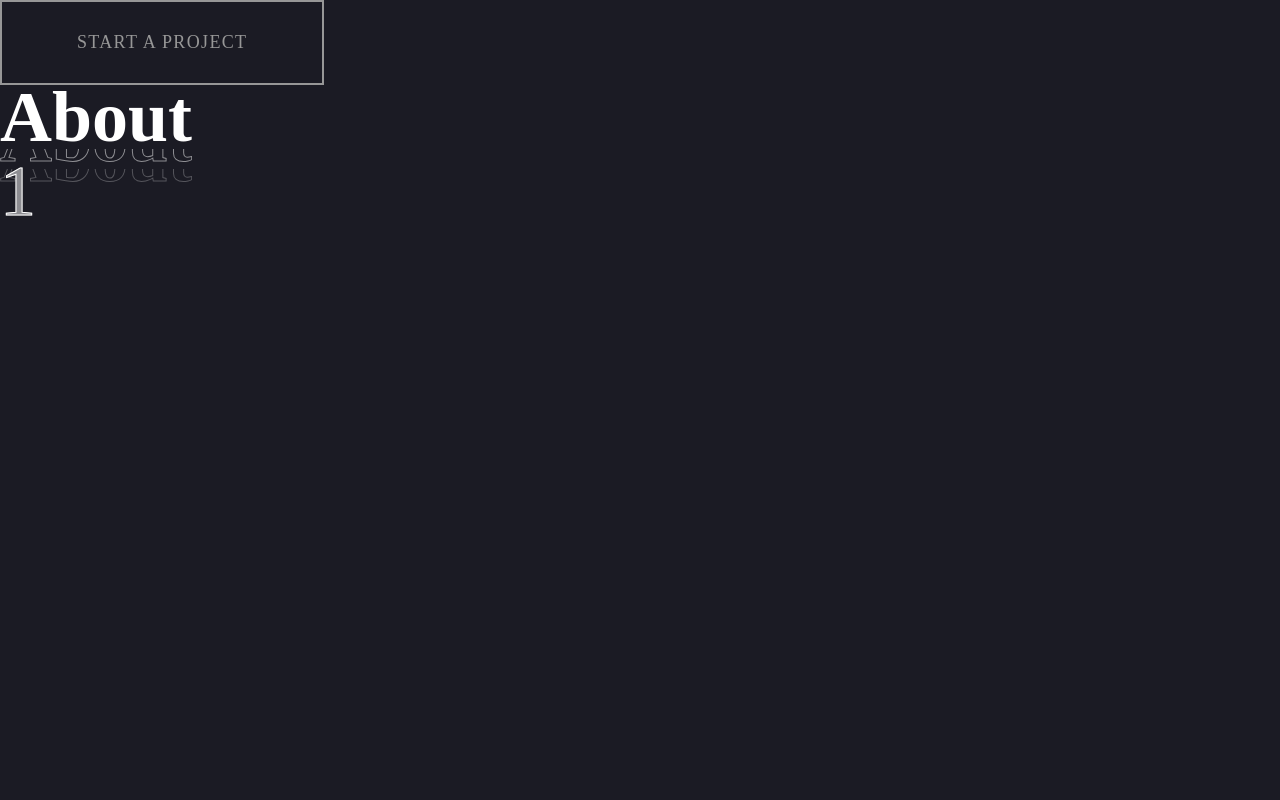
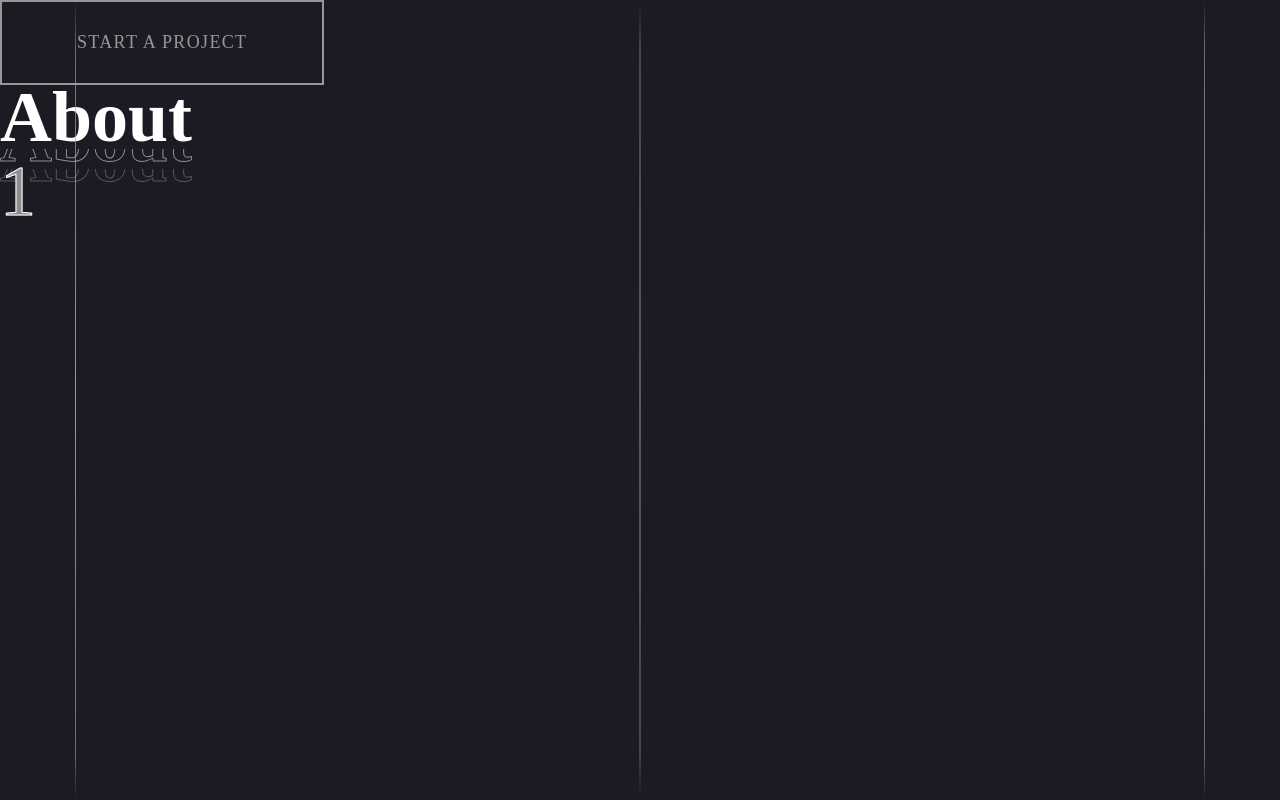
Before and after one commit to bart-krakowski/portfolio, a Gatsby site: page /components in a window 1280 px wide. Built offline with nearby package versions, Linux system fonts and the light colour scheme; Gatsby itself is replaced by a stand-in of ours.

Commit message:
feat(): Introduce grid lines component

```diff
--- /dev/null
+++ b/src/components/GridLines/GridLines.js
@@ -0,0 +1,40 @@
+import * as React from 'react'
+import styled, { css } from 'styled-components'
+
+const base = css`
+  width: 1px;
+  height: 100%;
+  background: radial-gradient(circle at 50% 50%, #979797, rgba(171, 171, 171, 0.59) calc(100% - 50px), rgba(200, 200, 200, 0));
+  position: absolute;
+`
+
+const LinesWrapper = styled.div`
+  width: 100%;
+  height: 100%;
+  position: absolute;
+  top: 0;
+
+  ::before, ::after {
+    ${base}
+    content: "";
+  }
+
+  ::before {
+    left: 75px;
+  }
+
+  ::after {
+    right: 75px;
+  }
+`
+const GridLine = styled.div`
+  ${base}
+  left: 50%;
+  transform: translatex(-50%);
+`
+
+export const GridLines = () => (
+  <LinesWrapper>
+    <GridLine></GridLine>
+  </LinesWrapper>
+)
--- a/src/pages/components.js
+++ b/src/pages/components.js
@@ -4,6 +4,7 @@ import Layout from '../layout/Layout';
 import { Button } from '../components/Button/Button.styled';
 import { Headline } from '../components/Headline/Headline';
 import { Number } from '../components/Number/Number';
+import { GridLines } from '../components/GridLines/GridLines'
 
 const Components = () => (
   <Layout>
@@ -15,6 +16,7 @@ const Components = () => (
       About
     </Headline>
     <Number>1</Number>
+    <GridLines />
   </Layout>
 )
 
```
